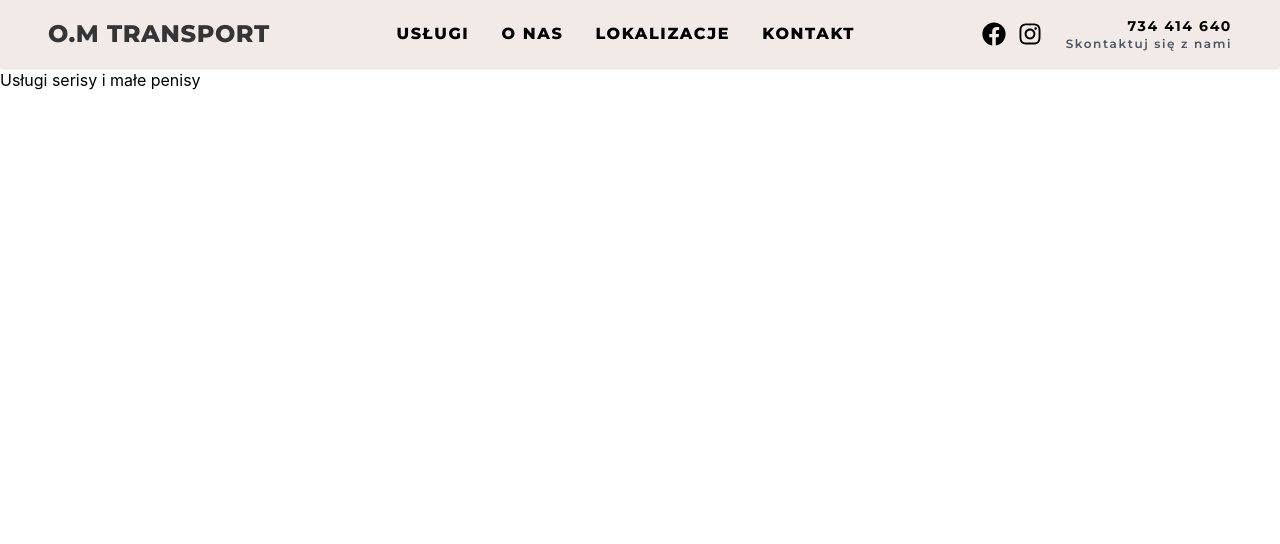
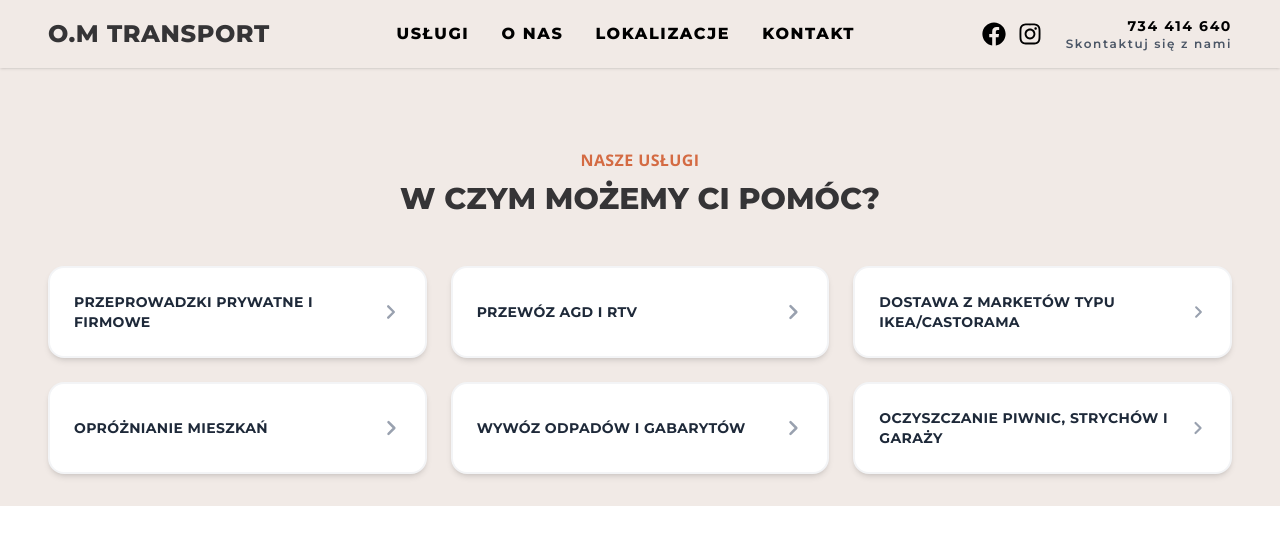
Before and after one commit to MstowskaSandra/owca-transport, a React (Vite) app: page /uslugi in a window 1280 px wide. Shown: the top 544 px of the page. Built offline with nearby package versions, Linux system fonts and the light colour scheme; a web font is replaced by a local one.

Commit message:
feat: add Services page with dynamic services

```diff
--- a/src/components/ReviewSection.jsx
+++ b/src/components/ReviewSection.jsx
@@ -4,11 +4,9 @@ import { FcGoogle } from "react-icons/fc";
 
 
 export const ReviewSection = () => (
-  <section className="bg-[#F1EAE6] py-16 lg:py-18 font-text overflow-hidden">
+  <section className="bg-[#F1EAE6] py-16 lg:pyggggggg-18 font-text overflow-hidden">
     <div className="max-w-6xl mx-auto text-center uppercase ">
-        <p className="text-[#D46B43] font-bold mb-2 tracking-wide">
-          opinie
-        </p>
+      <p className="text-[#D46B43] font-bold mb-2 tracking-wide">opinie</p>
       <h2 className="font-mont text-xl lg:text-2xl font-extrabold text-[#353436] leading-tight">
         Nasza praca mówi sama za siebie, tak samo jak opinie naszych klientów
       </h2>
@@ -19,7 +17,6 @@ export const ReviewSection = () => (
         <ReviewCard key={index} {...item} delay={0.2 + index * 0.1} />
       ))}
     </div>
-
 
     <div className="mt-12 flex justify-end pr-12">
       <a
@@ -32,7 +29,6 @@ export const ReviewSection = () => (
         <FcGoogle className="text-lg" />
       </a>
     </div>
-
   </section>
 );
 
--- a/src/pages/Services.jsx
+++ b/src/pages/Services.jsx
@@ -1,7 +1,46 @@
+import { services } from "../data/services";
+
 const Services = () => {
-    return (
-        <div>Usługi serisy i małe penisy</div>
-    )
+  return (
+    <section className="bg-[#F1EAE6] pt-16 pb-8 lg:pt-20 font-text px-6 lg:px-12">
+      <div className="max-w-6xl mx-auto text-center uppercase pb-12">
+        <p className="text-[#D46B43] font-bold mb-2 tracking-wide">
+          Nasze usługi
+        </p>
+        <h2 className="font-mont text-xl lg:text-3xl font-extrabold text-[#353436] leading-tight">
+          W czym możemy ci pomóc?
+        </h2>
+      </div>
+
+      <div className="grid sm:grid-cols-2 lg:grid-cols-3 gap-6">
+        {services.map((service, index) => (
+          <a
+            key={index}
+            href={`#link`}
+            className="group flex items-center justify-between bg-white p-6 rounded-2xl shadow-md border-2 border-gray-100 hover:border-[#D46B43] hover:shadow-xl transition-all duration-300 transform hover:-translate-y-1 cursor-pointer"
+          >
+            <span className="font-mont font-bold text-xs sm:text-sm text-gray-800 uppercase tracking-wide group-hover:text-[#D46B43] transition-colors">
+              {service.name}
+            </span>
+
+            <svg
+              className="w-5 h-5 text-gray-400 group-hover:text-[#D46B43] group-hover:translate-x-1 transition-all"
+              fill="none"
+              stroke="currentColor"
+              viewBox="0 0 24 24"
+            >
+              <path
+                strokeLinecap="round"
+                strokeLinejoin="round"
+                strokeWidth="3"
+                d="M9 5l7 7-7 7"
+              />
+            </svg>
+          </a>
+        ))}
+      </div>
+    </section>
+  );
 };
 
 export default Services;
```
Lines whose indentation alone changed are shown as unchanged.
